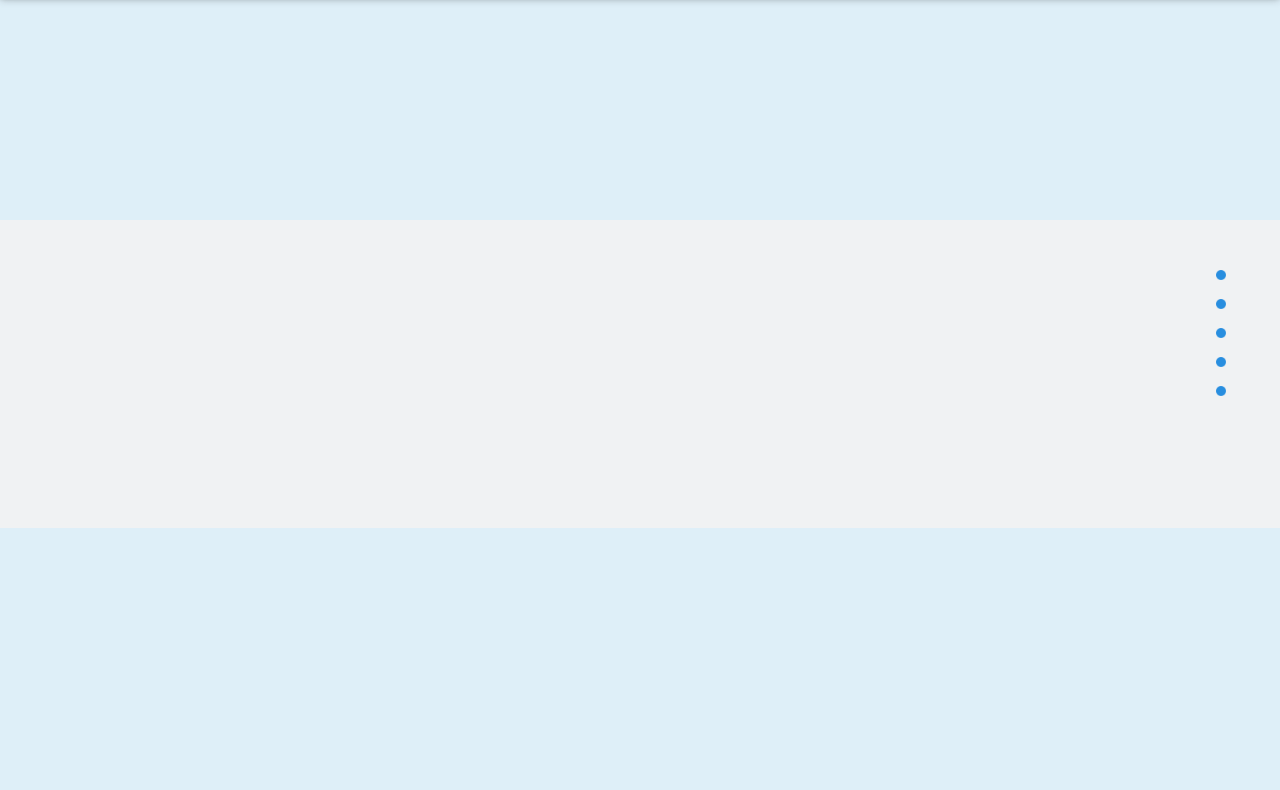
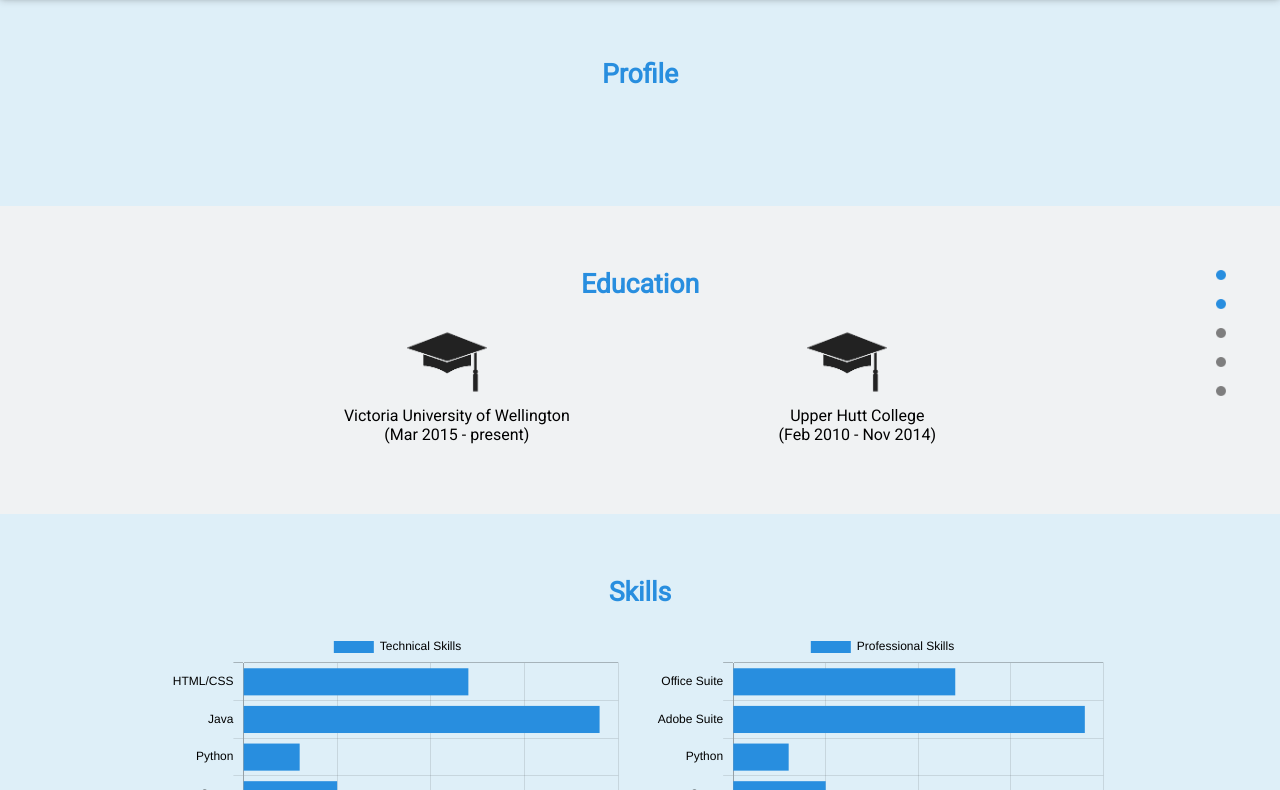
Before and after one commit to chet-w/Chet-CV, a plain HTML site: page index.html in a window 1280 px wide. Shown: the part 80-870 px from the top of the page. Drawn offline with nearby package versions, Linux system fonts and the light colour scheme.

Commit message:
90% complete on nav dots: tooltips, links, transitions operational. need to perfect the points that the dots change from active to inactive

```diff
--- a/index.html
+++ b/index.html
@@ -18,11 +18,11 @@
   </header>
   <nav class="side-nav">
       <ul>
-          <li><span class="tool-tip">Profile</span><a href="#profile"><img src="resources/bullet.png" class="bullet"></img></a></li>
-          <li><span class="tool-tip">Education</span><a href="#edu"><img src="resources/bullet.png" class="bullet"></img></a></li>
-          <li><span class="tool-tip">Skills</span><a href="#skills"><img src="resources/bullet.png" class="bullet"></img></a></li>
+          <li><span class="tool-tip">Profile</span><a href="#profile"><img src="resources/bullet.png" class="bullet" id="prof-bul"></img></a></li>
+          <li><span class="tool-tip">Education</span><a href="#edu"><img src="resources/bullet.png" class="bullet" id="edu-bul"></img></a></li>
+          <li><span class="tool-tip">Skills</span><a href="#skills"><img src="resources/bullet.png" class="bullet" id="skills-bul"></img></a></li>
           <li><span class="tool-tip">Experience</span><img src="resources/bullet.png" class="bullet"></img></li>
-          <li><span class="tool-tip">Contact</span><a href="#contact"><img src="resources/bullet.png" class="bullet"></img></a></li>
+          <li><span class="tool-tip">Contact</span><a href="#contact"><img src="resources/bullet.png" class="bullet" id="con-bul"></img></a></li>
       </ul>
   </nav>
   <!--<section id="greeting">
@@ -32,7 +32,9 @@
       </div>
 
   </section>-->
+  <section id="buffer">
 
+  </section>
   <section id="profile">
     <div class="container" class="fade">
         <h2 class="heading">Profile</h2>
@@ -181,7 +183,6 @@
   </script>
   <script>
     $(function() {
-
       $('a[href*="#"]:not([href="#"])').click(function() {
         if(location.pathname.replace(/^\//,'') == this.pathname.replace(/^\//,'') && location.hostname == this.hostname) {
           var target = $(this.hash);
@@ -196,10 +197,54 @@
       });
     });
   </script>
-
   <script src="https://ajax.googleapis.com/ajax/libs/jquery/3.1.0/jquery.min.js"></script>
   <script>
+      $(document).ready(function() {
+        $(window).scroll( function(){
+            $('section').each( function(i){
+                var objectTop = $(this).offset().top;
+                var objectBottom = $(this).offset().top + $(this).offset().length;
+                var pageMid = $(window).scrollTop() + $(window).height()/2;
+                if( objectTop <= pageMid ){
+                    $(this).animate({'opacity':'1'}, 800);
+                }
+            });
+        });
+      });
+  </script>
+  <script>
+      $(document).ready(function(){
+        $(window).scroll(function() {
+          var viewTop = $('#head').height() -30;
+          var viewBottom = $(window).height()/3;
 
-  </script>
+          var profDist = $('#profile').offset().top - $(window).scrollTop() ;
+
+          if(profDist < viewBottom && profDist > viewTop){
+            $('#prof-bul').css("filter", "none");
+          }else{
+            $('#prof-bul').css("filter", "grayscale(100%)");
+          }
+          var eduDist = $('#edu').offset().top - $(window).scrollTop() ;
+          if(eduDist < viewBottom && eduDist > viewTop){
+            $('#edu-bul').css("filter", "none");
+          }else{
+            $('#edu-bul').css("filter", "grayscale(100%)");
+          }
+          var skillsDist = $('#skills').offset().top - $(window).scrollTop() ;
+          if(skillsDist < viewBottom && skillsDist > viewTop){
+            $('#skills-bul').css("filter", "none");
+          }else{
+            $('#skills-bul').css("filter", "grayscale(100%)");
+          }
+          var conDist = $('#contact').offset().top - $(window).scrollTop() ;
+          if(conDist < viewBottom && conDist > viewTop){
+            $('#con-bul').css("filter", "none");
+          }else{
+            $('#con-bul').css("filter", "grayscale(100%)");
+          }
+        });
+      });
+</script>
 </body>
 </html>
--- a/resources/style.css
+++ b/resources/style.css
@@ -23,6 +23,8 @@ body{
 
 .bullet{
   height: 10px;
+  transition: all 0.2s ease;
+  filter: grayscale(100%);
 }
 
 .side-nav ul{
@@ -146,33 +148,19 @@ header .title{
 
 section{
   min-height: 200px;
-
-}
-
-section .container{
-  visibility: hidden;
-  animation: fade-in 5s 1;
-
-}
-
-@keyframes fade-in {
-    0%   {opacity: 0;}
-    25%  {opacity: 0.25;}
-    50%  {opacity: 0.5;}
-    75%  {opacity: 0.75;}
-    100% {opacity: 1;}
+  opacity: 0;
 }
 
 nav{
   float: right;
   margin-top: 25px;
+  z-index: 10;
 }
 
 .container{
   width: 80%;
   margin: auto;
   padding-top: 20px;
-
 }
 
 .heading{
@@ -216,8 +204,13 @@ section .container h2{
   font-size: 34pt;
 }
 
+#buffer{
+  min-height: 60px;
+  border: solid;
+  border-color: black;
+}
+
 #profile{
-  padding-top: 100px;
   background-color: #deeff8;
   background-position: #f0f2f3;
   background-position: top;
@@ -225,6 +218,7 @@ section .container h2{
   background-repeat: no-repeat;
   background-size: contain;
   z-index: 0;
+  opacity: 1;
 }
 
 #edu{
```
